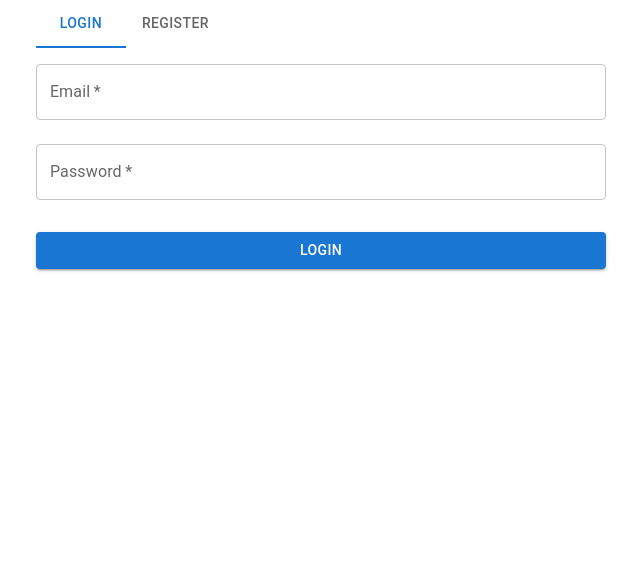
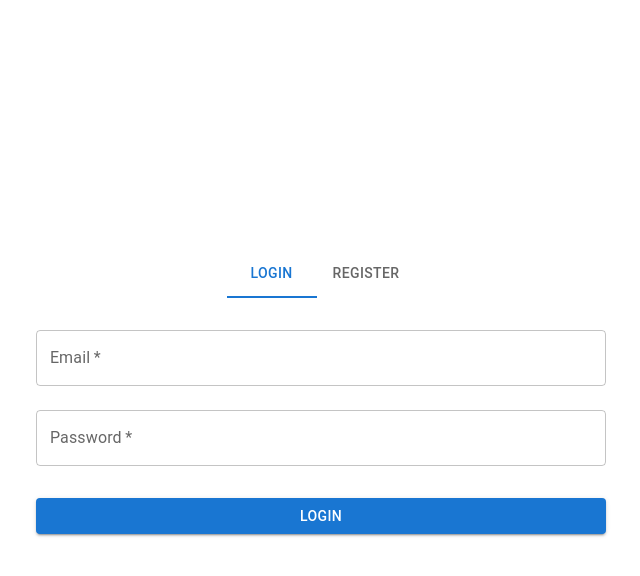
Before and after one commit to mikeKots/LaravelReactContactBook, a React (Vite) app in the folder react-frontend/: page /login in a window 1280 px wide. Shown: the top 576 px of the page, without its empty margins (319-959 px from the left). Built offline with nearby package versions, Linux system fonts and the light colour scheme; no server answers.

Commit message:
Added more correct positioning

```diff
--- a/react-frontend/src/LoginRegister.jsx
+++ b/react-frontend/src/LoginRegister.jsx
@@ -2,13 +2,14 @@ import {useEffect, useState} from 'react';
 import axios from 'axios';
 import { useNavigate } from 'react-router-dom';
 import {
-    Box,
+    Box, Stack,
     Tab
 } from '@mui/material';
 import TabList from '@mui/lab/TabList';
 import TabContext from '@mui/lab/TabContext';
 import LoginForm from "./components/LoginForm.jsx";
 import RegisterForm from "./components/RegisterForm.jsx";
+import {alignItems} from "@mui/system";
 
 export default function LoginRegister() {
     const [tabValue, setTabValue] = useState('0');
@@ -68,19 +69,34 @@ export default function LoginRegister() {
     }
 
     return (
-        <Box sx={{ width: '100%', margin: '0 auto'}}>
+        // Full viewport
+        <Box sx={{ width: '100vw', height: '100vh' }}>
             <TabContext value={tabValue}>
-                <Box>
-                    <TabList onChange={handleTabChange} aria-label="Login/register tabs">
-                        <Tab label="Login" value="0" />
-                        <Tab label="Register" value="1" />
-                    </TabList>
-                </Box>
-                {tabValue === '0' ?
-                    <LoginForm onSubmit={handleLoginSubmit} />
-                    :
-                    <RegisterForm onSubmit={handleRegisterSubmit} />
-                }
+                <Stack
+                    direction="column"
+                    justifyContent="center" // to center properly with full height
+                    alignItems="center"
+                    spacing={2}
+                    sx={{ height: '100%' }} // fill 100% of 100vh
+                >
+                    <Stack direction="row">
+                        <TabList
+                            onChange={handleTabChange}
+                            aria-label="Login/register tabs"
+                        >
+                            <Tab label="Login" value="0" />
+                            <Tab label="Register" value="1" />
+                        </TabList>
+                    </Stack>
+
+                    <Stack>
+                        {tabValue === '0' ? (
+                            <LoginForm onSubmit={handleLoginSubmit} />
+                        ) : (
+                            <RegisterForm onSubmit={handleRegisterSubmit} />
+                        )}
+                    </Stack>
+                </Stack>
             </TabContext>
         </Box>
     );
--- a/react-frontend/src/index.css
+++ b/react-frontend/src/index.css
@@ -39,6 +39,7 @@ body {
   align-items: center;
   min-width: 320px;
   min-height: 100vh;
+  color: #fff;
 }
 
 h1 {
```
